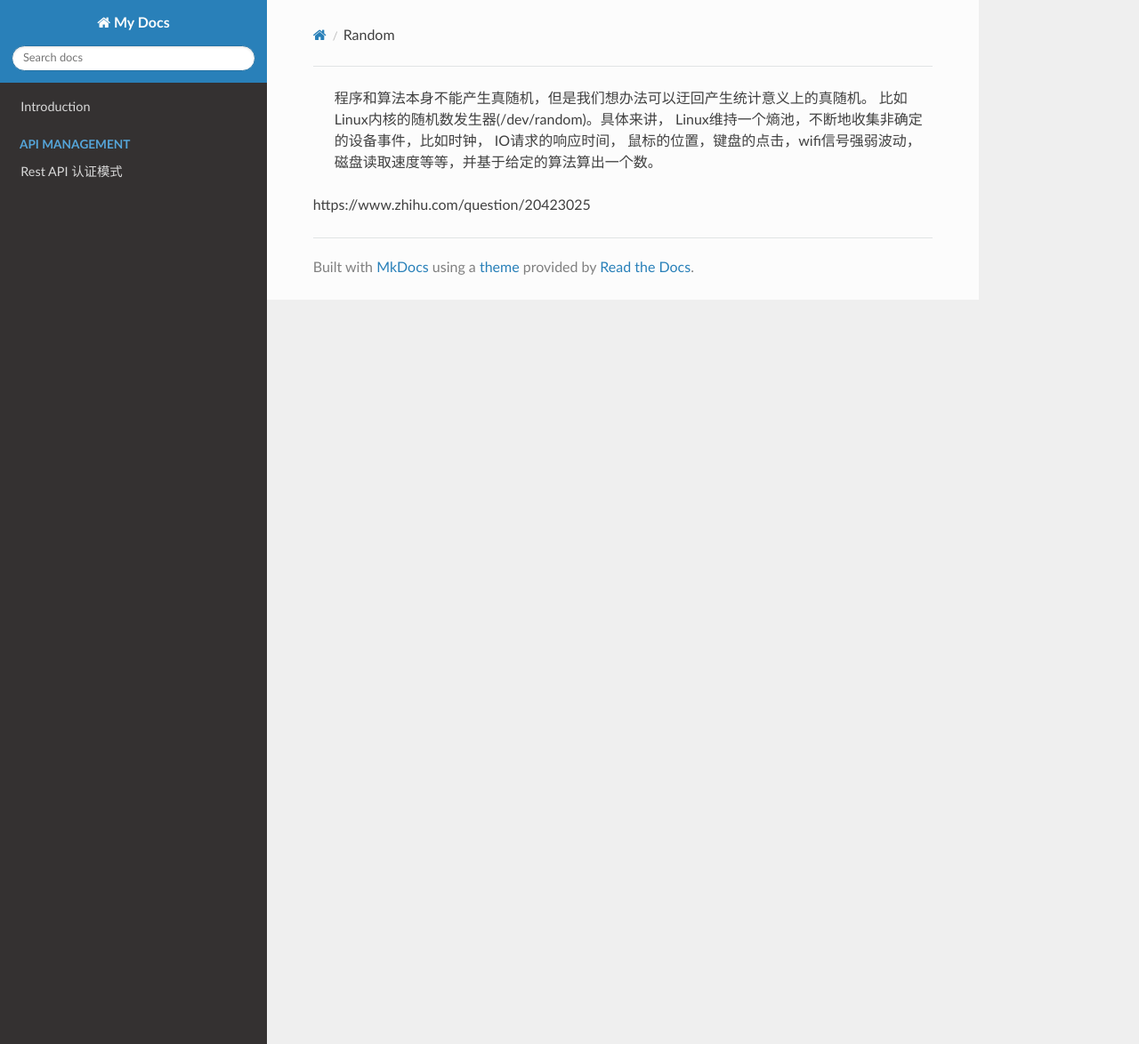
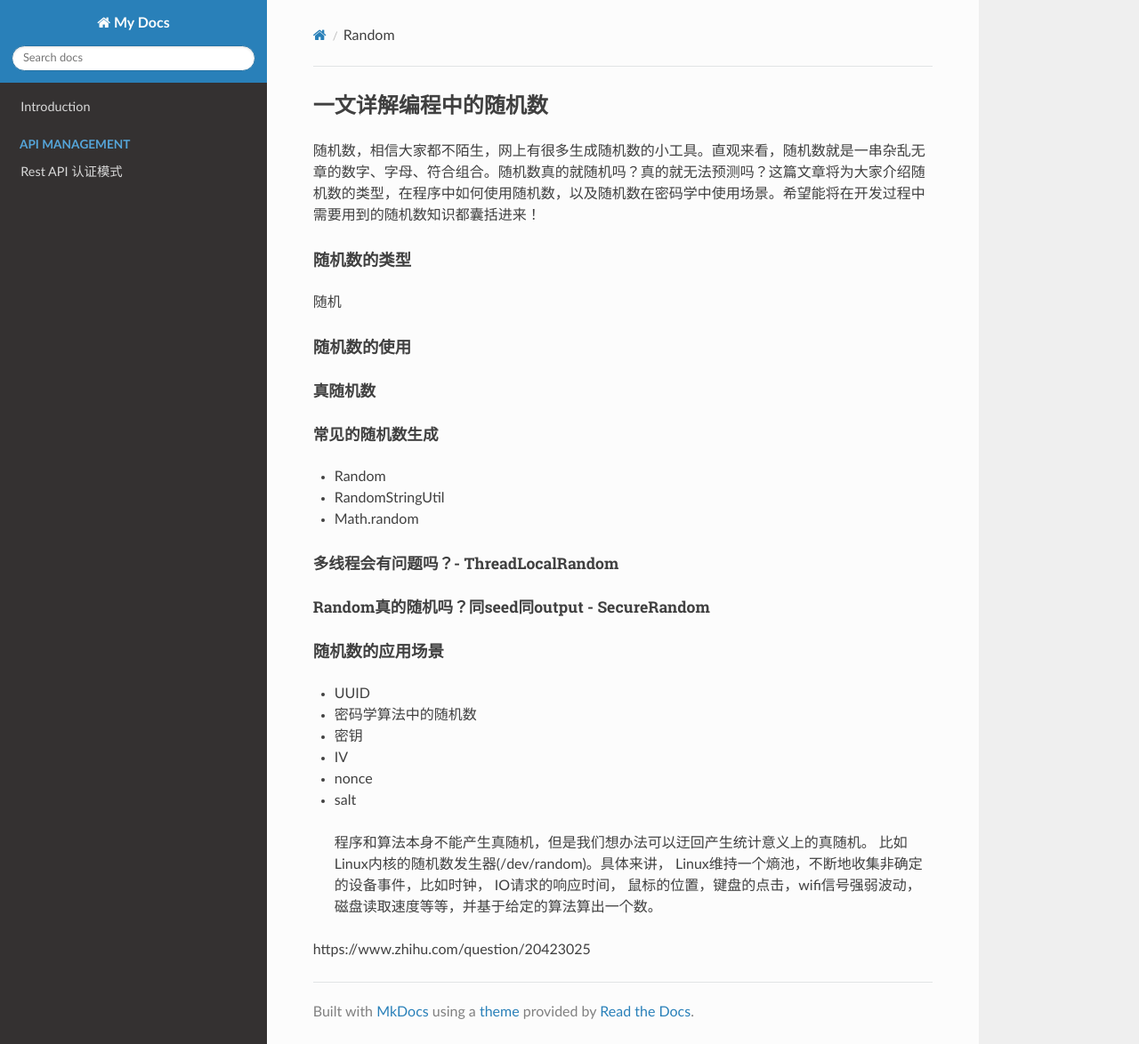
Before and after one commit to notechsolution/documentation, an MkDocs documentation site: the page built from docs/crypto/random.md, in a window 1280 px wide and 1174 px high. Shown: the whole window at 89% size. Built offline with MkDocs 1.6.1, drawn with Linux system fonts in a browser that asks for light colours; nearby versions of some CDN libraries.

Commit message:
skeleron of Random

```diff
--- a/docs/crypto/random.md
+++ b/docs/crypto/random.md
@@ -1,3 +1,40 @@
+## 一文详解编程中的随机数
+
+随机数，相信大家都不陌生，网上有很多生成随机数的小工具。直观来看，随机数就是一串杂乱无章的数字、字母、符合组合。随机数真的就随机吗？真的就无法预测吗？这篇文章将为大家介绍随机数的类型，在程序中如何使用随机数，以及随机数在密码学中使用场景。希望能将在开发过程中需要用到的随机数知识都囊括进来！
+
+#### 随机数的类型
+
+随机
+
+#### 随机数的使用
+
+##### 真随机数
+
+##### 常见的随机数生成
+
+- Random
+- RandomStringUtil
+- Math.random
+
+##### 多线程会有问题吗？- ThreadLocalRandom
+
+##### Random真的随机吗？同seed同output - SecureRandom
+
+#### 随机数的应用场景
+
+- UUID
+- 密码学算法中的随机数
+  - 密钥
+  - IV
+  - nonce
+  - salt
+
+
+
+
+
+
+
 > 程序和算法本身不能产生真随机，但是我们想办法可以迂回产生统计意义上的真随机。 比如Linux内核的随机数发生器(/dev/random)。具体来讲， Linux维持一个熵池，不断地收集非确定的设备事件，比如时钟， IO请求的响应时间， 鼠标的位置，键盘的点击，wifi信号强弱波动，磁盘读取速度等等，并基于给定的算法算出一个数。
 
 https://www.zhihu.com/question/20423025
```
